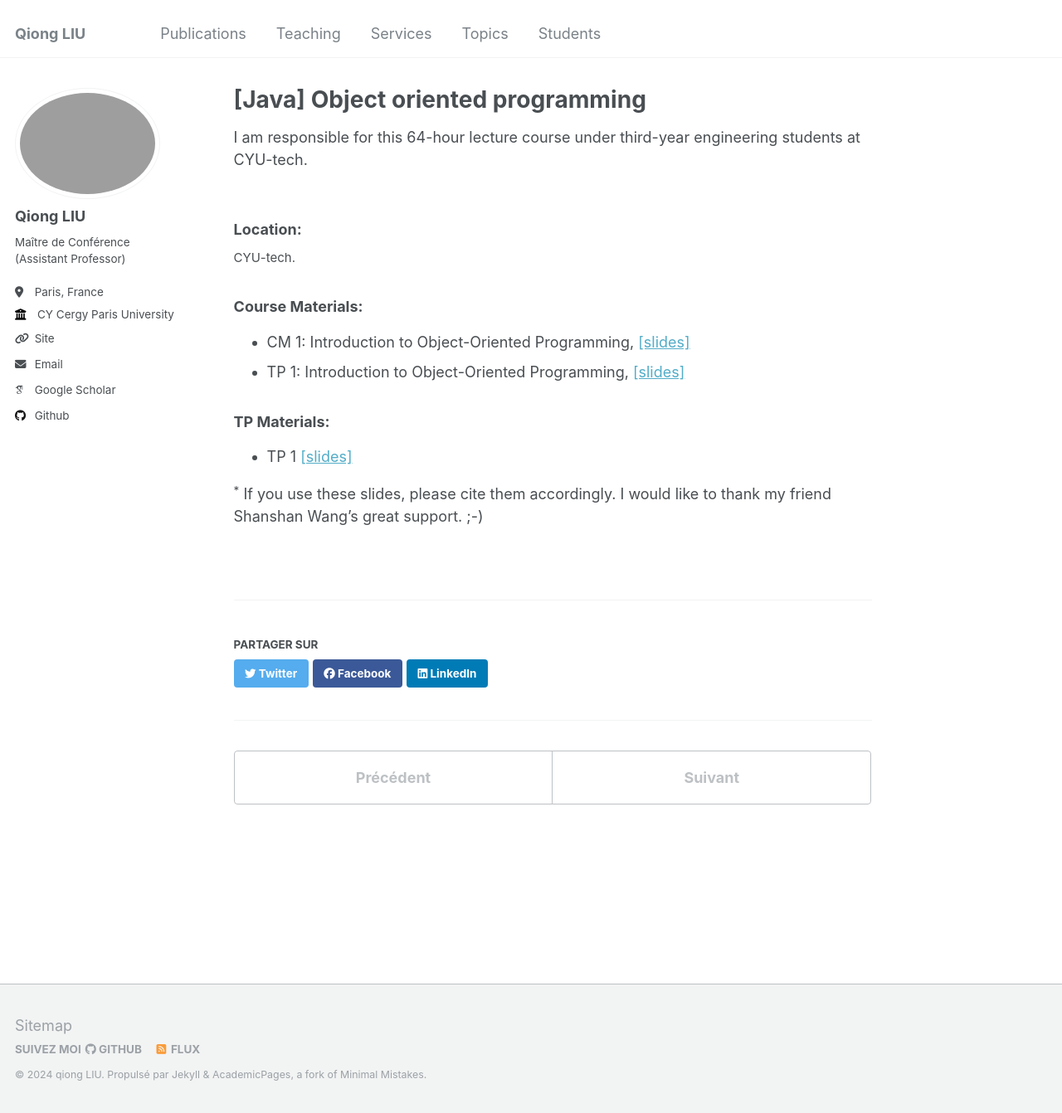
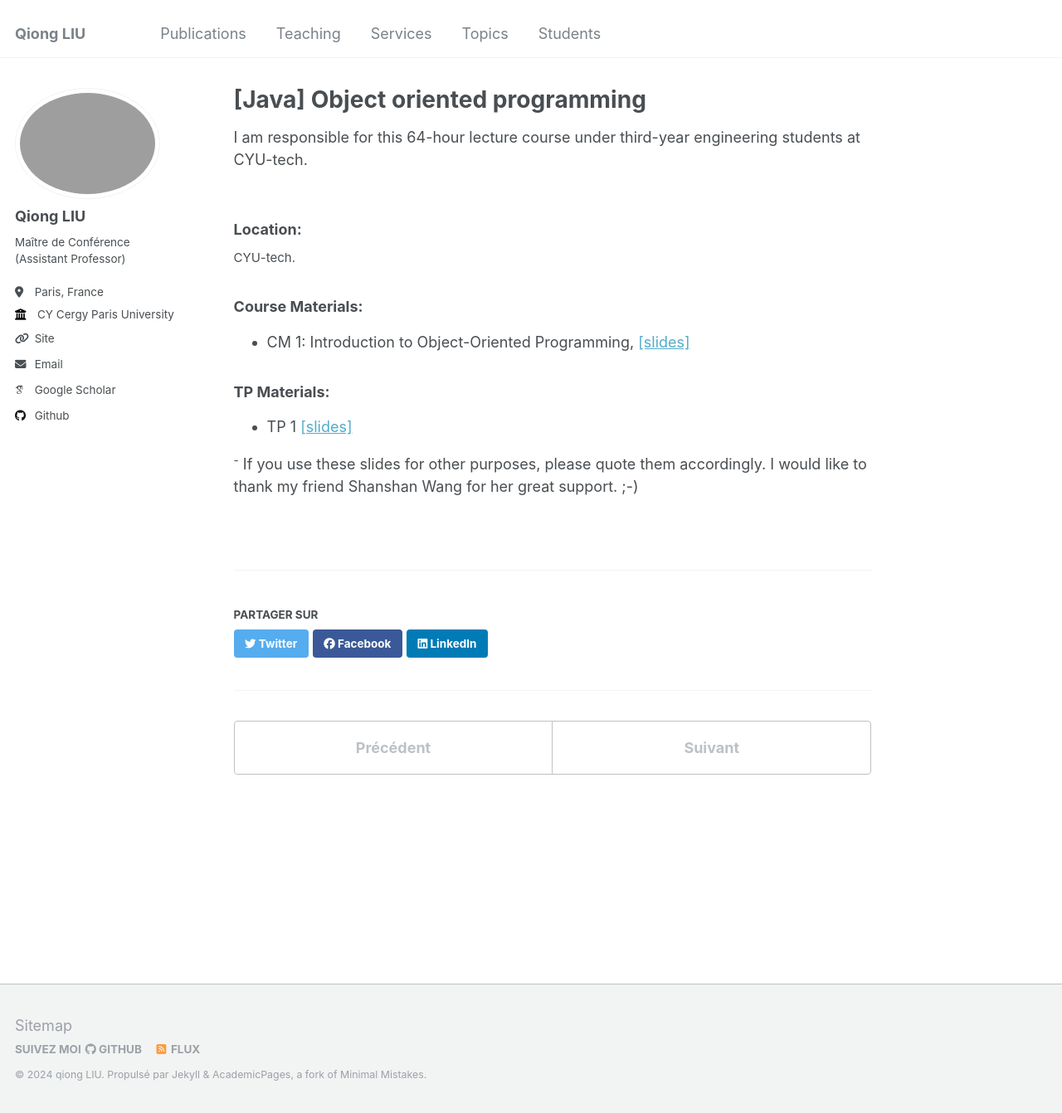
Before and after one commit to evesiphus/evesiphus.github.io, a Jekyll site: the page built from _teaching/2024-fall-java.md, in a window 1280 px wide and 1342 px high. Shown: the whole window at 83% size. Built offline with Jekyll 4.4.1, drawn with Linux system fonts in a browser that asks for light colours; some web fonts are replaced.

Commit message:
Update 2024-fall-java.md

```diff
--- a/_teaching/2024-fall-java.md
+++ b/_teaching/2024-fall-java.md
@@ -16,10 +16,10 @@ hours: "64h (CM+TP)"
 
 ### Course Materials:
 - CM 1: Introduction to Object-Oriented Programming, [[slides]](https://evesiphus.github.io/assets/teaching/java/Java_lecture1.pdf)
-- TP 1: Introduction to Object-Oriented Programming, [[slides]](https://evesiphus.github.io/assets/teaching/java/Java_TP1.pdf)
+
 
 ### TP Materials:
 - TP 1 [[slides]](https://evesiphus.github.io/assets/teaching/java/Java_TP1.pdf)
 
 
-<sup>*</sup> If you use these slides, please cite them accordingly. I would like to thank my friend Shanshan Wang's great support. ;-)
+<sup>-</sup> If you use these slides for other purposes, please quote them accordingly. I would like to thank my friend Shanshan Wang for her great support. ;-)
```
